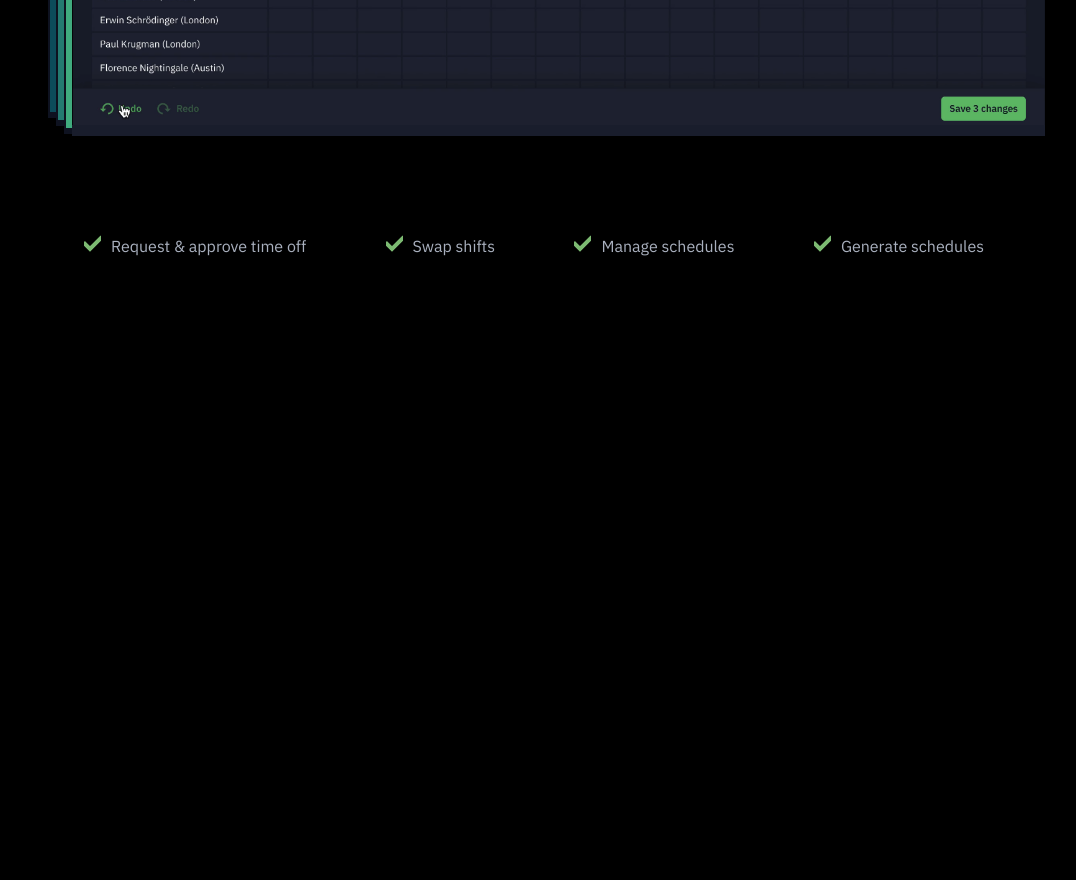
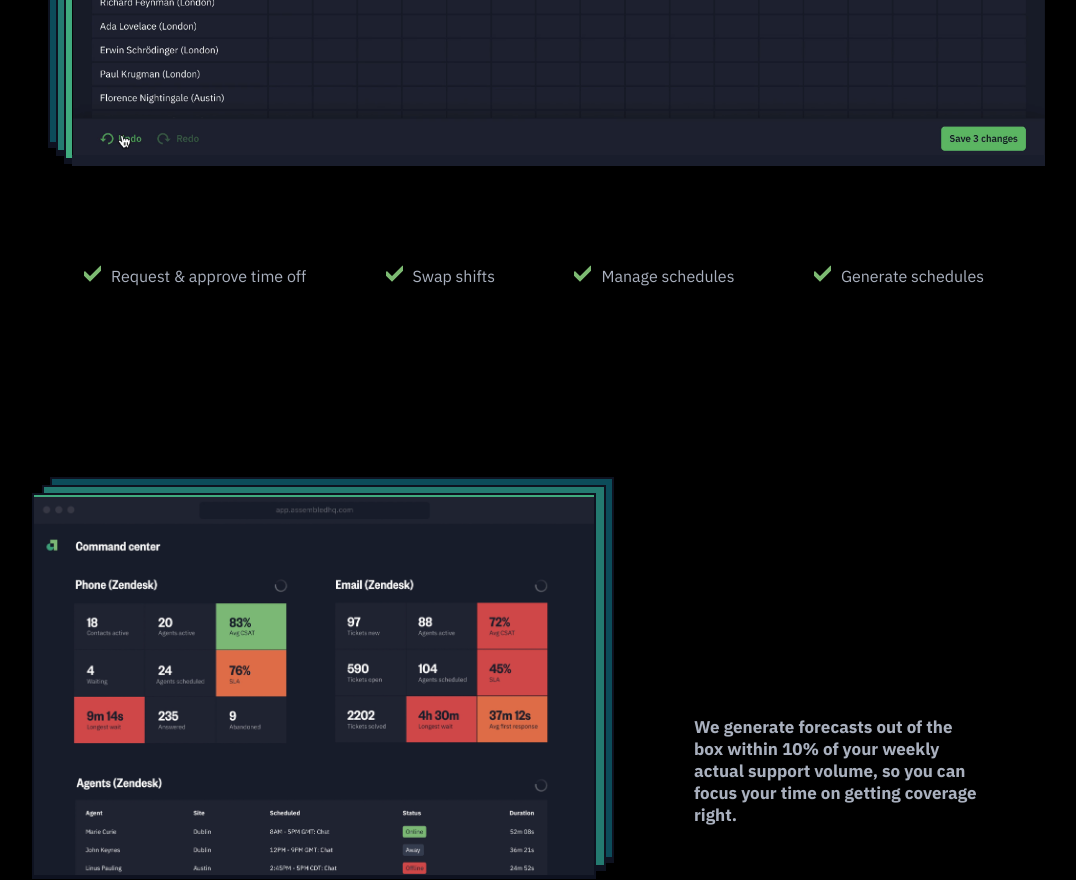
Before and after one commit to tumoiakov/layouts, a plain HTML site: page assembled/index.html in a window 1280 px wide. Shown: the part 2220-3100 px from the top of the page, without its empty margins (106-1182 px from the left). Before the commit the page ends 2520 px from the top, so only its background shows below. Drawn offline with Linux system fonts and the light colour scheme.

Commit message:
add command section

```diff
--- a/assembled/index.html
+++ b/assembled/index.html
@@ -106,7 +106,29 @@
           <span class="feature">Generate schedules</span>
         </div>
       </section>
-      <section class="command"></section>
+      <section class="command">
+        <div class="command__visual">
+          <div class="visual">
+            <img
+              src="./assets/command-center.png"
+              alt="command center sample layout"
+            />
+          </div>
+          <div class="visual__decoration first"></div>
+          <div class="visual__decoration second"></div>
+          <div class="visual__decoration third"></div>
+        </div>
+        <div class="command__content">
+          <h2 class="command__title section__title">
+            Accurate forecasts to get coverage right
+          </h2>
+          <p class="command__description section__description">
+            We generate forecasts out of the box within 10% of your weekly
+            actual support volume, so you can focus your time on getting
+            coverage right.
+          </p>
+        </div>
+      </section>
       <section class="team"></section>
       <section class="advantage"></section>
       <section class="subscribe"></section>
--- a/assembled/styles.css
+++ b/assembled/styles.css
@@ -356,6 +356,8 @@ button {
   left: 8px;
 }
 
+/* Timeline section */
+
 .timeline {
   position: relative;
   display: flex;
@@ -364,7 +366,7 @@ button {
   text-align: center;
   justify-content: space-between;
   max-width: 1000px;
-  margin-top: 130px;
+  margin-top: 160px;
 }
 
 .timeline__title {
@@ -429,3 +431,43 @@ button {
   mask: no-repeat center / cover url("./assets/ok.svg");
   margin-right: 10px;
 }
+
+/* Command section */
+
+.command {
+  position: relative;
+  display: flex;
+  align-items: center;
+  justify-content: space-between;
+  max-width: 1000px;
+  margin-top: 167px;
+}
+
+.command__content {
+  width: 340px;
+}
+
+.command__description {
+  max-width: 285px;
+}
+
+.command__visual .visual,
+.command__visual .visual__decoration {
+  width: 560px;
+  height: 378px;
+}
+
+.command__visual .visual__decoration.first {
+  top: -4px;
+  left: -2px;
+}
+
+.command__visual .visual__decoration.second {
+  top: -12px;
+  left: 8px;
+}
+
+.command__visual .visual__decoration.third {
+  top: -20px;
+  left: 16px;
+}
```
